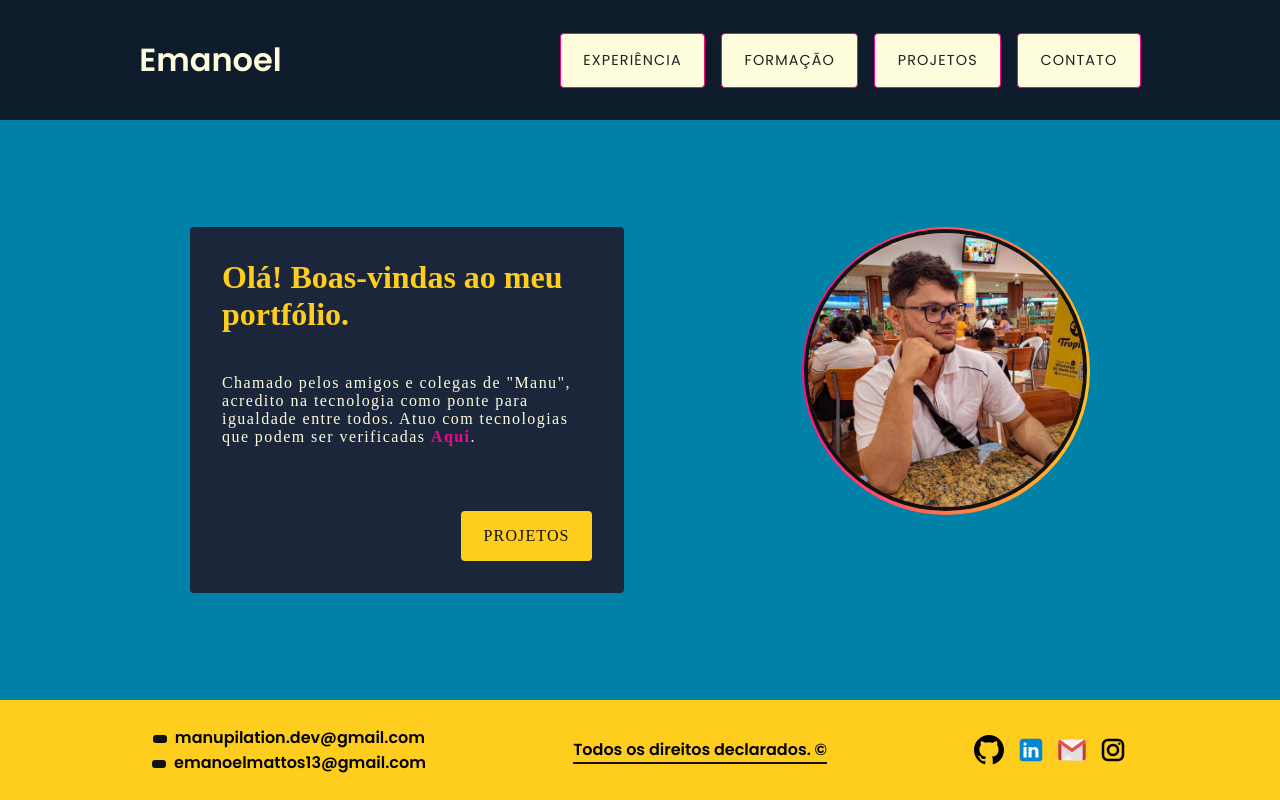
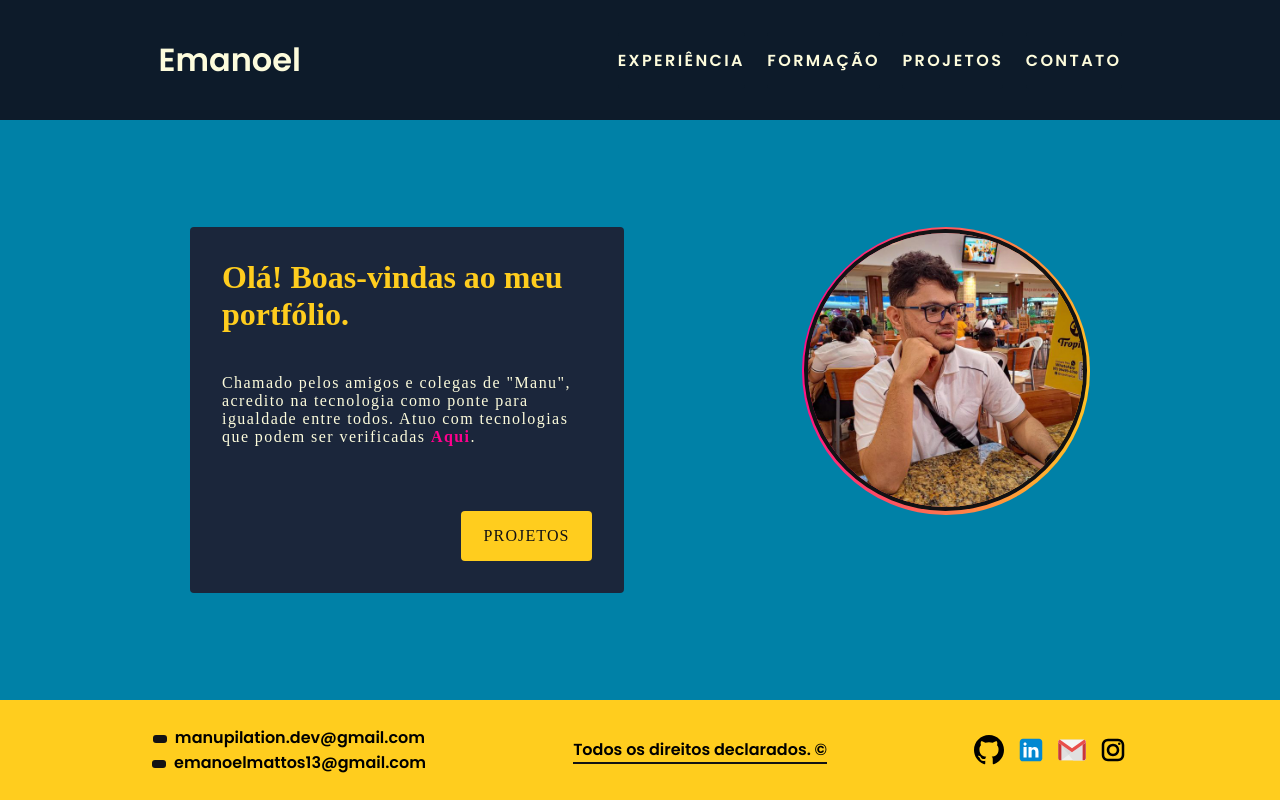
Before and after one commit to manupilation/manupilation.github.io, a React (Vite) app in the folder personal-page-app/: page / in a window 1280 px wide. Built offline with nearby package versions, Linux system fonts and the light colour scheme.

Commit message:
refactor: navlist style

```diff
--- a/personal-page-app/src/components/NavBar/styles.module.scss
+++ b/personal-page-app/src/components/NavBar/styles.module.scss
@@ -6,26 +6,45 @@
 
 .navList {
   display: flex;
-  gap: 1rem;
+  gap: 1.4rem;
   align-content: center;
   height: max-content;
 
   a {
     display: block;
-    text-decoration: none;
-    color: #222;
-    font-size: .9rem;
+    color: var(--c-yw);
+    font-size: 1rem;
     text-transform: uppercase;
-    letter-spacing: .07rem;
-    padding: 1rem 1.4rem;
-    background-color: #fdfcdc;
+    letter-spacing: .15rem;
+    padding: 1rem 0;
+    background-color: var(--c-b1);
     border-radius: 4px;
-    border: 1px #ff008e solid;
+    font-weight: 600;
+    position: relative;
   }
 
   a:hover {
-    background-color: #FFFFFF;
-    outline: 1px #ff008e solid;
-    color: #1b263b;
+    color: var(--c-0);
+  }
+
+  a::after {
+    content: "";
+    display: block;
+    width: 0%;
+    height: 2px;
+    background-color: var(--c-0);
+    margin-top: 10px;
+    position: absolute;
+    transition: 0.5s;
+  }
+
+  a:hover::after {
+    content: "";
+    display: block;
+    width: 100%;
+    height: 2px;
+    background-color: var(--c-0);
+    margin-top: 10px;
+    position: absolute;
   }
 }
```
